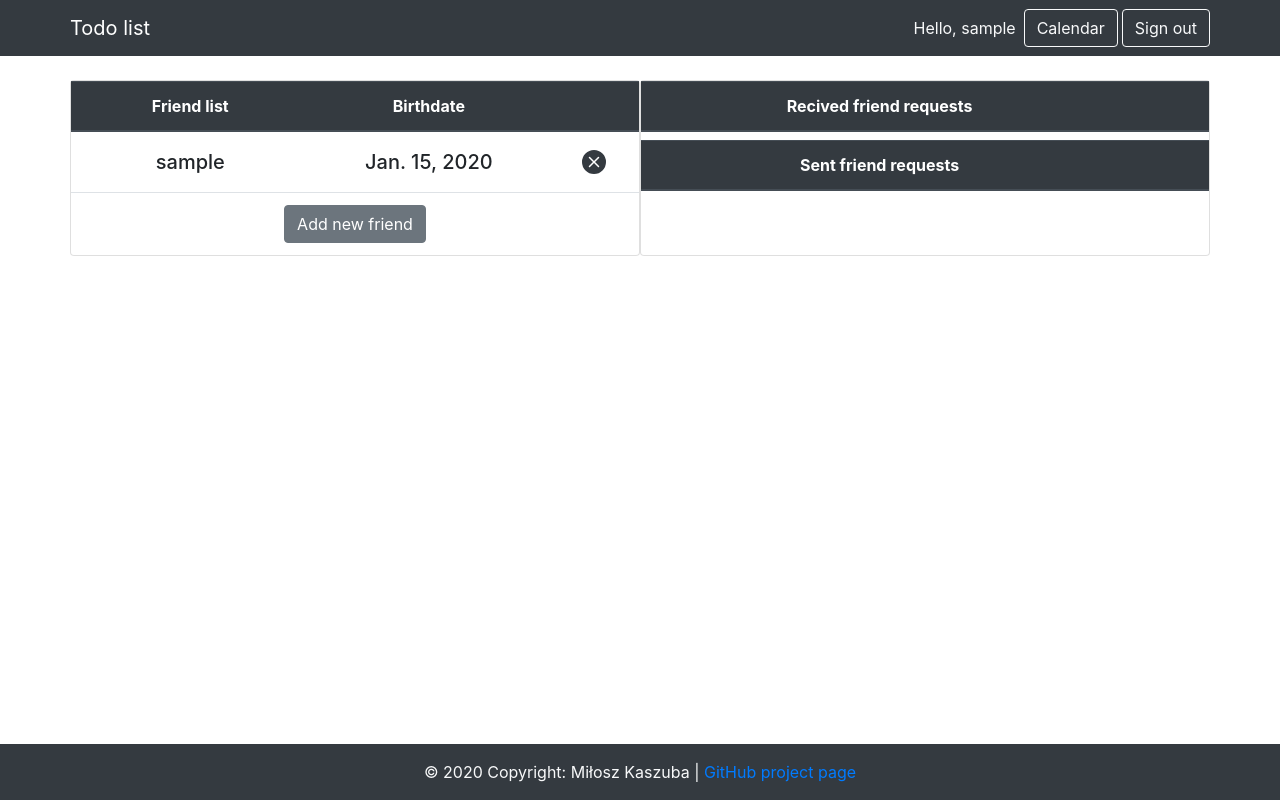
After one commit to miloszk9/Tasks_reminder, a Django app: page /friends/ in a window 1280 px wide. The commit adds this page. Run offline with Django 3.2, Linux system fonts and the light colour scheme; a user stored in the database is signed in; tables that the repository leaves empty hold one stand-in row (values such as "Sample post"); lists and menus that the app fills with data are empty; some libraries are stand-ins or nearby versions.

Commit message:
Implemented friend adding mechanism, in home.html implemented notitication when friend has birthday.
Added row_sql_dict - to return dict from sql SELECT queries,

```diff
--- a/Tasks_reminder/urls.py
+++ b/Tasks_reminder/urls.py
@@ -21,5 +21,6 @@ urlpatterns = [
     path('admin/', admin.site.urls),
     path('', main.login_page, name = 'login_page'),
     path('home/', main.home, name = 'home'),
+    path('friends/', main.friends, name = 'friends'),
     path('logout/', main.logout_user, name = 'logout')
 ]
--- /dev/null
+++ b/main/templates/main/friends.html
@@ -0,0 +1,230 @@
+{% extends "main/index.html" %}
+
+{% block content %}
+
+<nav class="navbar navbar-expand navbar-dark bg-dark">
+    <div class="container">
+        <div class="navbar-nav">
+            <span class="navbar-brand">Todo list</span>
+        </div>
+
+        <!-- User section: username and logging out button -->
+        <div class="navbar-nav ml-auto pl-1" id="user_section">
+            <ul class="navbar-nav">
+                <li class="nav-item mr-2 text-light mt-auto mb-auto d-none d-md-block">
+                    <span>Hello, {{request.user}}</span>
+                </li>
+
+                <!-- Calendar button -->
+                <li class="nav-item d-none d-lg-inline">
+                    <a href="{% url 'home' %}"><button class="btn btn-outline-light">Calendar</button></a>
+                </li>
+                <li class="nav-item d-lg-none">
+                    <a href="{% url 'home' %}"><button class="btn btn-outline-light border-0">
+                        <svg width="1.5em" height="1.5em" viewBox="0 0 16 16" class="bi bi-door-open-fill" fill="currentColor" xmlns="http://www.w3.org/2000/svg">
+                            <path d="M4 .5a.5.5 0 0 0-1 0V1H2a2 2 0 0 0-2 2v1h16V3a2 2 0 0 0-2-2h-1V.5a.5.5 0 0 0-1 0V1H4V.5zM16 14V5H0v9a2 2 0 0 0 2 2h12a2 2 0 0 0 2-2zm-5.146-5.146l-3 3a.5.5 0 0 1-.708 0l-1.5-1.5a.5.5 0 0 1 .708-.708L7.5 10.793l2.646-2.647a.5.5 0 0 1 .708.708z"/>
+                        </svg>
+                    </button></a>
+                </li>
+
+                <!-- Log out button -->
+                <li class="nav-item d-none d-lg-inline">
+                    <a href="{% url 'logout' %}"><button class="btn btn-outline-light ml-1">Sign out</button></a>
+                </li>
+                <li class="nav-item d-lg-none">
+                    <a href="{% url 'logout' %}"><button class="btn btn-outline-light border-0">
+                        <svg width="1.5em" height="1.5em" viewBox="0 0 16 16" class="bi bi-door-open-fill" fill="currentColor" xmlns="http://www.w3.org/2000/svg">
+                            <path fill-rule="evenodd" d="M1.5 15a.5.5 0 0 0 0 1h13a.5.5 0 0 0 0-1H13V2.5A1.5 1.5 0 0 0 11.5 1H11V.5a.5.5 0 0 0-.57-.495l-7 1A.5.5 0 0 0 3 1.5V15H1.5zM11 2v13h1V2.5a.5.5 0 0 0-.5-.5H11zm-2.5 8c-.276 0-.5-.448-.5-1s.224-1 .5-1 .5.448.5 1-.224 1-.5 1z"/>
+                        </svg>
+                    </button></a>
+                </li>
+            </ul>
+        </div>
+    </div>
+</nav>
+
+<main class="container pt-4 mb-5 pb-1">
+
+    <!-- Adding new friend form -->
+    <div class="collapse pb-4" id="friend_add">
+        <div class="card card-body">
+            <div class="row pb-2">
+                <h4 class="card-title ml-3 mt-2">Add friend</h5>
+                <!-- Closing collapsed window -->
+                <button class="btn btn-outline-dark border-0 ml-auto mr-3 mb-2 w-4" type="button" data-toggle="collapse" data-target="#friend_add" aria-expanded="false" aria-controls="friend_add">
+                    <svg width="1.5em" height="1.5em" viewBox="0 0 16 16" class="bi bi-x-circle" fill="currentColor" xmlns="http://www.w3.org/2000/svg">
+                        <path fill-rule="evenodd" d="M8 15A7 7 0 1 0 8 1a7 7 0 0 0 0 14zm0 1A8 8 0 1 0 8 0a8 8 0 0 0 0 16z"/>
+                        <path fill-rule="evenodd" d="M4.646 4.646a.5.5 0 0 1 .708 0L8 7.293l2.646-2.647a.5.5 0 0 1 .708.708L8.707 8l2.647 2.646a.5.5 0 0 1-.708.708L8 8.707l-2.646 2.647a.5.5 0 0 1-.708-.708L7.293 8 4.646 5.354a.5.5 0 0 1 0-.708z"/>
+                    </svg>
+                </button>
+            </div>
+
+            <form method="POST">
+                {% csrf_token %}
+                <div class="form-group row">
+                    <label for="example-text-input" class="col-4 col-form-label">Friend's nickname</label>
+                    <div class="col-8">
+                        <input class="form-control" name="friend_name" type="text" id="example-text-input">
+                    </div>
+                </div>
+                <button class="btn btn-outline-success btn-block" type="submit" value="1" name="friend_add">Send request</button>
+            </form>
+        </div>
+    </div>
+
+    <div class="row">
+        <!-- Friends table-->
+        <div class="table card col-12 col-lg-6 px-0">
+            <!-- Accepted friends table -->
+            <table class="text-center" style="width: 100%">
+
+                <colgroup>
+                    <col span="1" style="width: 42%;">
+                    <col span="1" style="width: 42%;">
+                    <col span="1" style="width: 16%;">
+                </colgroup>
+
+                <thead class="thead-dark">
+                    <tr>
+                        <th scope="col">Friend list</th>
+                        <th scope="col">Birthdate</th>
+                        <th scope="col"></th>
+                    </tr>
+                </thead>
+
+                <tbody>
+                    {% for record in friends %}
+                        <tr>
+                            <td class="align-middle">
+                                <h5 class="text-break my-0">
+                                    {{record.username}}
+                                </h5>
+                            </td>
+                            <td class="align-middle">
+                                <h5 class="text-break my-0">
+                                    {{record.birthdate}}
+                                </h5>
+                            </td>
+                            <td class="align-middle px-1">
+                                <form method="POST">
+                                    {% csrf_token %}
+                                    <button class="btn btn-outline-dark border-0 pt-lg-1 px-2" type="submit" name="friend_delete" value={{record.username}}>
+                                        <svg width="1.5em" height="1.5em" viewBox="0 0 16 16" class="bi bi-trash-fill" fill="currentColor" xmlns="http://www.w3.org/2000/svg">
+                                            <path fill-rule="evenodd" d="M16 8A8 8 0 1 1 0 8a8 8 0 0 1 16 0zM5.354 4.646a.5.5 0 1 0-.708.708L7.293 8l-2.647 2.646a.5.5 0 0 0 .708.708L8 8.707l2.646 2.647a.5.5 0 0 0 .708-.708L8.707 8l2.647-2.646a.5.5 0 0 0-.708-.708L8 7.293 5.354 4.646z"/>
+                                        </svg>
+                                    </button>
+                                </form>
+                            </td>
+                        </tr>
+                    {% endfor %}
+
+                    <!-- Adding new friend button -->
+                    <tr>
+                        <td colspan="3" class="text-center">
+                            <button class="btn btn-secondary" type="button" data-toggle="collapse" data-target="#friend_add" aria-expanded="false" aria-controls="friend_add">
+                                Add new friend
+                            </button>
+                        </td>
+                    </tr>
+                </tbody>
+            </table>
+        </div>
+
+        <div class="table card col-12 col-lg-6 px-0">
+            <!-- Table with requests sent to user -->
+            <table class="text-center" style="width: 100%">
+
+                <colgroup>
+                    <col span="1" style="width: 84%;">
+                    <col span="1" style="width: 8%;">
+                    <col span="1" style="width: 8%;">
+                </colgroup>
+
+                <thead class="thead-dark">
+                    <tr>
+                        <th scope="col">Recived friend requests</th>
+                        <th scope="col"></th>
+                        <th scope="col"></th>
+                    </tr>
+                </thead>
+
+                <tbody>
+                    {% for record in friends_request %}
+                        <tr>
+                            <td class="align-middle">
+                                <h5 class="text-break my-0">
+                                    {{record.username}}
+                                </h5>
+                            </td>
+                            <td class="align-middle px-1">
+                                <form method="POST">
+                                    {% csrf_token %}
+                                    <button class="btn btn-outline-dark border-0 pt-lg-1 px-2" type="submit" name="friend_accept" value={{record.username}}>
+                                        <svg width="1.5em" height="1.5em" viewBox="0 0 16 16" class="bi bi-trash-fill" fill="currentColor" xmlns="http://www.w3.org/2000/svg">
+                                            <path fill-rule="evenodd" d="M16 8A8 8 0 1 1 0 8a8 8 0 0 1 16 0zm-3.97-3.03a.75.75 0 0 0-1.08.022L7.477 9.417 5.384 7.323a.75.75 0 0 0-1.06 1.06L6.97 11.03a.75.75 0 0 0 1.079-.02l3.992-4.99a.75.75 0 0 0-.01-1.05z"/>
+                                        </svg>
+                                    </button>
+                                </form>
+                            </td>
+                            <td class="align-middle px-1">
+                                <form method="POST">
+                                    {% csrf_token %}
+                                    <button class="btn btn-outline-dark border-0 pt-lg-1 px-2" type="submit" name="friend_delete" value={{record.username}}>
+                                        <svg width="1.5em" height="1.5em" viewBox="0 0 16 16" class="bi bi-check-circle-fill" fill="currentColor" xmlns="http://www.w3.org/2000/svg">
+                                            <path fill-rule="evenodd" d="M16 8A8 8 0 1 1 0 8a8 8 0 0 1 16 0zM5.354 4.646a.5.5 0 1 0-.708.708L7.293 8l-2.647 2.646a.5.5 0 0 0 .708.708L8 8.707l2.646 2.647a.5.5 0 0 0 .708-.708L8.707 8l2.647-2.646a.5.5 0 0 0-.708-.708L8 7.293 5.354 4.646z"/>
+                                        </svg>
+                                    </button>
+                                </form>
+                            </td>
+                        </tr>
+                    {% endfor %}
+                </tbody>
+            </table>
+
+            <!-- Table with requests sent by user -->
+            <table class="text-center mt-2" style="width: 100%">
+
+                <colgroup>
+                    <col span="1" style="width: 84%;">
+                    <col span="1" style="width: 8%;">
+                    <col span="1" style="width: 8%;">
+                </colgroup>
+
+                <thead class="thead-dark">
+                    <tr>
+                        <th scope="col">Sent friend requests</th>
+                        <th scope="col"></th>
+                        <th scope="col"></th>
+                    </tr>
+                </thead>
+
+                <tbody>
+                    {% for record in friends_pending %}
+                        <tr>
+                            <td class="align-middle">
+                                <h5 class="text-break my-0">
+                                    {{record.username}}
+                                </h5>
+                            </td>
+                            <td colspan="2" class="align-middle px-1">
+                                <form method="POST">
+                                    {% csrf_token %}
+                                    <button class="btn btn-outline-dark border-0 pt-lg-1 px-2" type="submit" name="friend_delete" value={{record.username}}>
+                                        <svg width="1.5em" height="1.5em" viewBox="0 0 16 16" class="bi bi-trash-fill" fill="currentColor" xmlns="http://www.w3.org/2000/svg">
+                                            <path fill-rule="evenodd" d="M16 8A8 8 0 1 1 0 8a8 8 0 0 1 16 0zM5.354 4.646a.5.5 0 1 0-.708.708L7.293 8l-2.647 2.646a.5.5 0 0 0 .708.708L8 8.707l2.646 2.647a.5.5 0 0 0 .708-.708L8.707 8l2.647-2.646a.5.5 0 0 0-.708-.708L8 7.293 5.354 4.646z"/>
+                                        </svg>
+                                    </button>
+                                </form>
+                            </td>
+                        </tr>
+                    {% endfor %}
+
+                </tbody>
+            </table>
+        </div>
+
+    </div>
+
+</main>
+
+{% endblock content %}
--- a/main/views.py
+++ b/main/views.py
@@ -8,6 +8,7 @@ from .models import *
 from django.utils import timezone
 from datetime import datetime
 from datetime import timedelta
+from .row_sql_dict import dictfetchall
 
 def login_page(request):
     # If user is logged in
@@ -50,6 +51,7 @@ def login_page(request):
 
     data = {
         'register_form': CreateUserForm,
+        'title': 'Tasks reminder - login'
     }
     return render(request, 'main/login.html', data)
 
@@ -81,12 +83,11 @@ def home(request):
         task_id = int(request.POST.get('task_change_status'))
         task = Task.objects.raw("SELECT id, is_done FROM main_task WHERE user_id = {} AND id = {}".format(user_id, task_id))[0]
 
-        if task.is_done == True:
-            with connection.cursor() as cursor:
-                cursor.execute("UPDATE main_task SET is_done = false WHERE id = {}".format(task_id))
-        else:
-            with connection.cursor() as cursor:
-                cursor.execute("UPDATE main_task SET is_done = true WHERE id = {}".format(task_id))
+        with connection.cursor() as cursor:
+            if task.is_done == True:
+                    cursor.execute("UPDATE main_task SET is_done = false WHERE id = {}".format(task_id))
+            else:
+                    cursor.execute("UPDATE main_task SET is_done = true WHERE id = {}".format(task_id))
 
     # Adding new task
     if request.POST.get('new_task'):
@@ -126,11 +127,78 @@ def home(request):
     db_data_done = Task.objects.raw("SELECT * FROM main_task WHERE user_id = {} AND todo_date = '{}' AND is_done = true".format(user_id, date_get))
     db_data_undone = Task.objects.raw("SELECT * FROM main_task WHERE user_id = {} AND todo_date = '{}' AND is_done = false".format(user_id, date_get))
 
+    friend_bday = None
+    # Friend's birthday
+    with connection.cursor() as cursor:
+        cursor.execute("SELECT u.username FROM auth_user u, main_birthdate b \
+                        WHERE (u.id IN (SELECT user2_id FROM main_friends WHERE user1_id = '{u_id}' AND is_accepted = true)\
+                        OR u.id IN (SELECT user1_id FROM main_friends WHERE user2_id = '{u_id}' AND is_accepted = true))\
+                        AND u.id = b.user_id AND CAST(b.birthdate as text) ~ '{date}'".format(u_id = user_id, date = str(date_get)[4:10]))
+        friend_bday = cursor.fetchall()
+
     data = {
         'date': date_get,
         'date_change': date_change,
         'db_data_done': db_data_done,
         'db_data_undone': db_data_undone,
-        'title': 'Tasks reminder'
+        'friend_bday' : friend_bday,
+        'title': 'Tasks reminder - home'
     }
     return render(request, 'main/home.html', data)
+
+def friends(request):
+    # If user is not logged in
+    if request.user.id == None:
+        return redirect('login_page')
+
+    user_id = request.user.id
+
+    if request.method == 'POST':
+
+        if request.POST.get('friend_add'):
+            friend_id = User.objects.raw("SELECT id FROM auth_user WHERE username = '{}'".format(request.POST.get('friend_name')))[0].id
+            with connection.cursor() as cursor:
+                cursor.execute("INSERT INTO main_friends (user1_id, user2_id)\
+                                VALUES ({}, {});".format(user_id, friend_id))
+
+        if request.POST.get('friend_delete'):
+            friend_id = User.objects.raw("SELECT id FROM auth_user WHERE username = '{}'".format(request.POST.get('friend_delete')))[0].id
+            with connection.cursor() as cursor:
+                cursor.execute("DELETE FROM main_friends WHERE (user1_id = {u1} AND user2_id = {u2}) OR\
+                                (user1_id = {u2} AND user2_id = {u1});".format(u1 = user_id, u2 = friend_id))
+
+        if request.POST.get('friend_accept'):
+            friend_id = User.objects.raw("SELECT id FROM auth_user WHERE username = '{}'".format(request.POST.get('friend_accept')))[0].id
+            with connection.cursor() as cursor:
+                cursor.execute("UPDATE main_friends SET is_accepted = true \
+                                WHERE user1_id = {} AND user2_id = {};".format(friend_id, user_id))
+
+    friends_request = []
+    friends_pending = []
+    friends = []
+
+    # Getting data from the database
+    with connection.cursor() as cursor:
+        # Friend request sent to user
+        cursor.execute("SELECT username FROM auth_user WHERE id IN (SELECT user1_id FROM main_friends WHERE user2_id = '{}' AND is_accepted = false)".format(user_id))
+        friends_request = dictfetchall(cursor)
+
+        # Friend request sent by user
+        cursor.execute("SELECT username FROM auth_user WHERE id IN (SELECT user2_id FROM main_friends WHERE user1_id = '{}' AND is_accepted = false)".format(user_id))
+        friends_pending = dictfetchall(cursor)
+
+        # Accepted friend
+        # TODO - fix: doesnt show more than one
+        cursor.execute("SELECT u.username, b.birthdate FROM auth_user u, main_birthdate b \
+                        WHERE (u.id IN (SELECT user2_id FROM main_friends WHERE user1_id = '{u_id}' AND is_accepted = true)\
+                        OR u.id IN (SELECT user1_id FROM main_friends WHERE user2_id = '{u_id}' AND is_accepted = true))\
+                        AND u.id = b.user_id".format(u_id = user_id))
+        friends = dictfetchall(cursor)
+
+    data = {
+        'friends_request': friends_request,
+        'friends_pending': friends_pending,
+        'friends': friends,
+        'title': 'Tasks reminder - friends'
+    }
+    return render(request, 'main/friends.html', data)
```
Also changed, not shown: main/row_sql_dict.py (added, +7 -0 lines), main/templates/main/home.html (+30 -5 lines).
